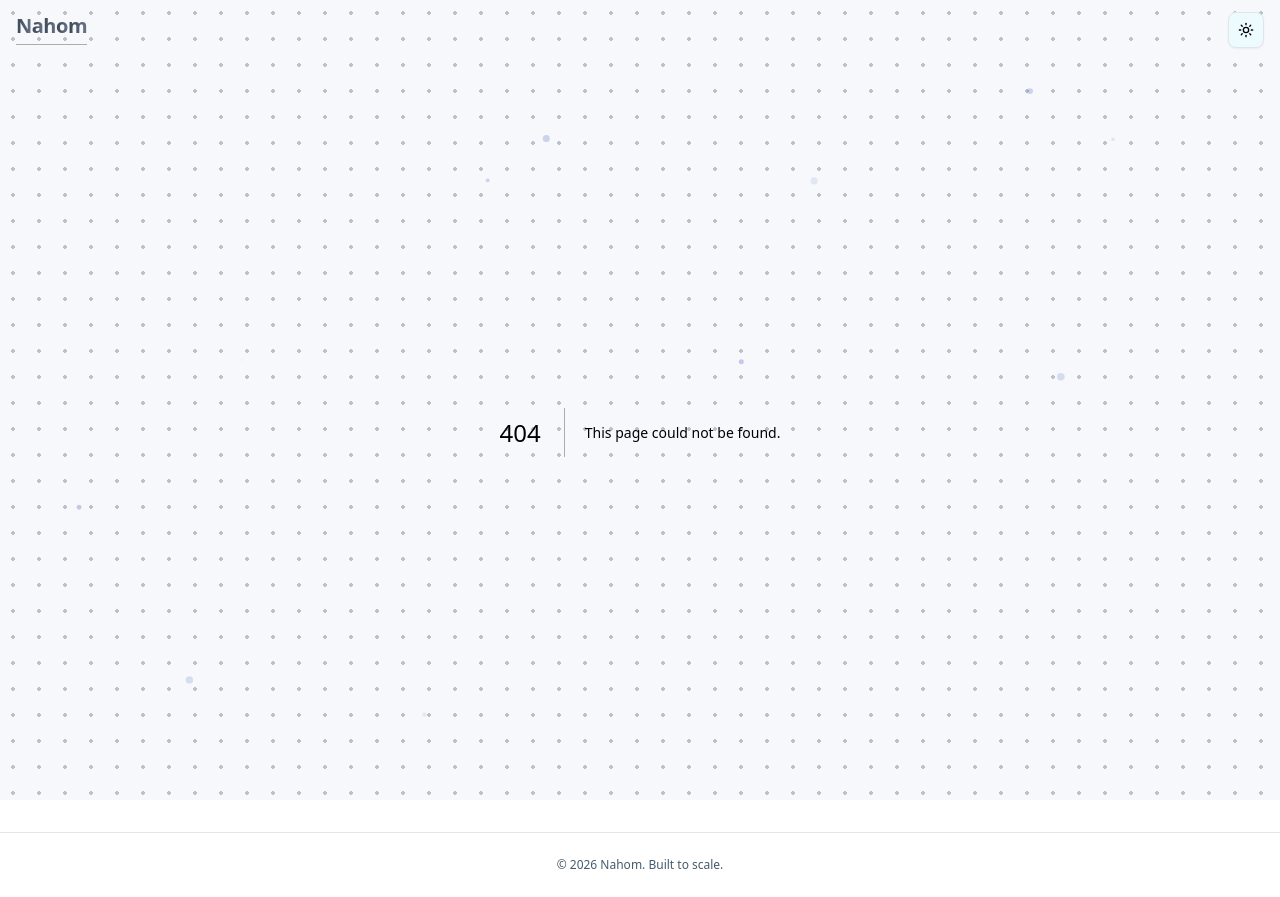
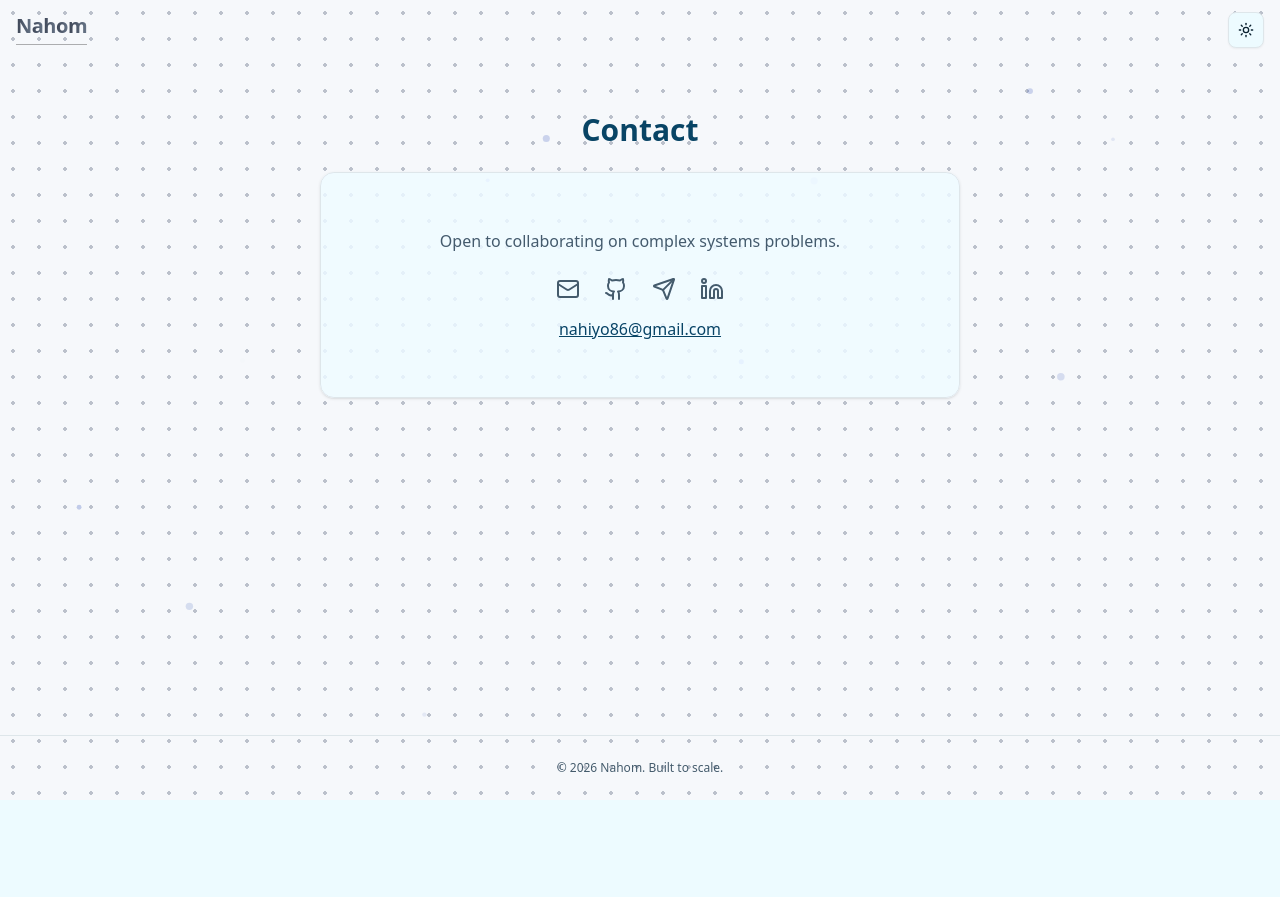
Before and after one commit to nahom-zewdu/my-portfolio, a Next.js app: page /contact in a window 1280 px wide. Before the commit this address had no page. After the commit the page ends 800 px from the top, so only its background shows below. Built offline with nearby package versions, Linux system fonts and the light colour scheme.

Commit message:
Add contact route with ContactSection

```diff
--- /dev/null
+++ b/src/app/contact/page.tsx
@@ -0,0 +1,5 @@
+import ContactSection from "@/components/ContactSection";
+
+export default function ContactPage() {
+  return <ContactSection />;
+}
```
